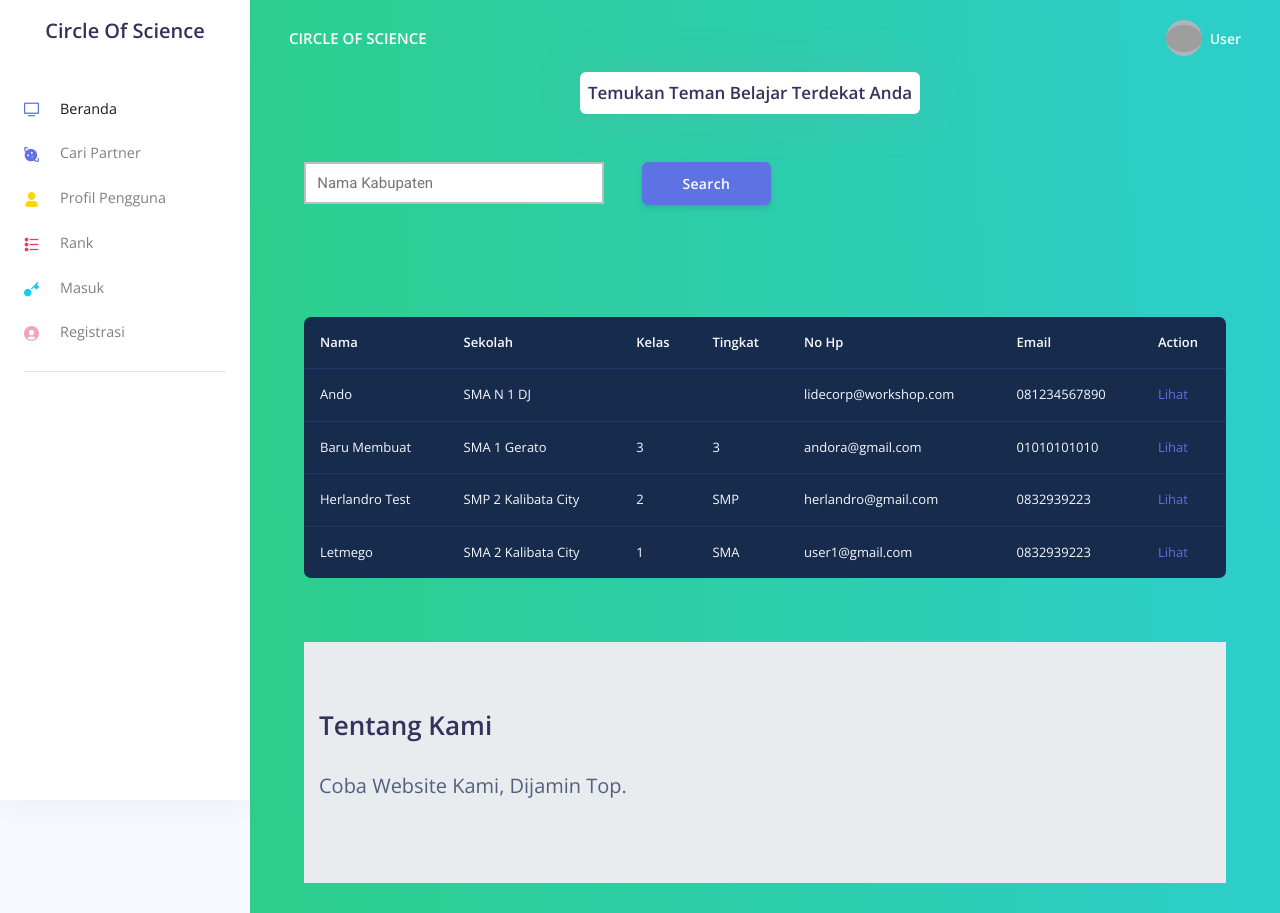
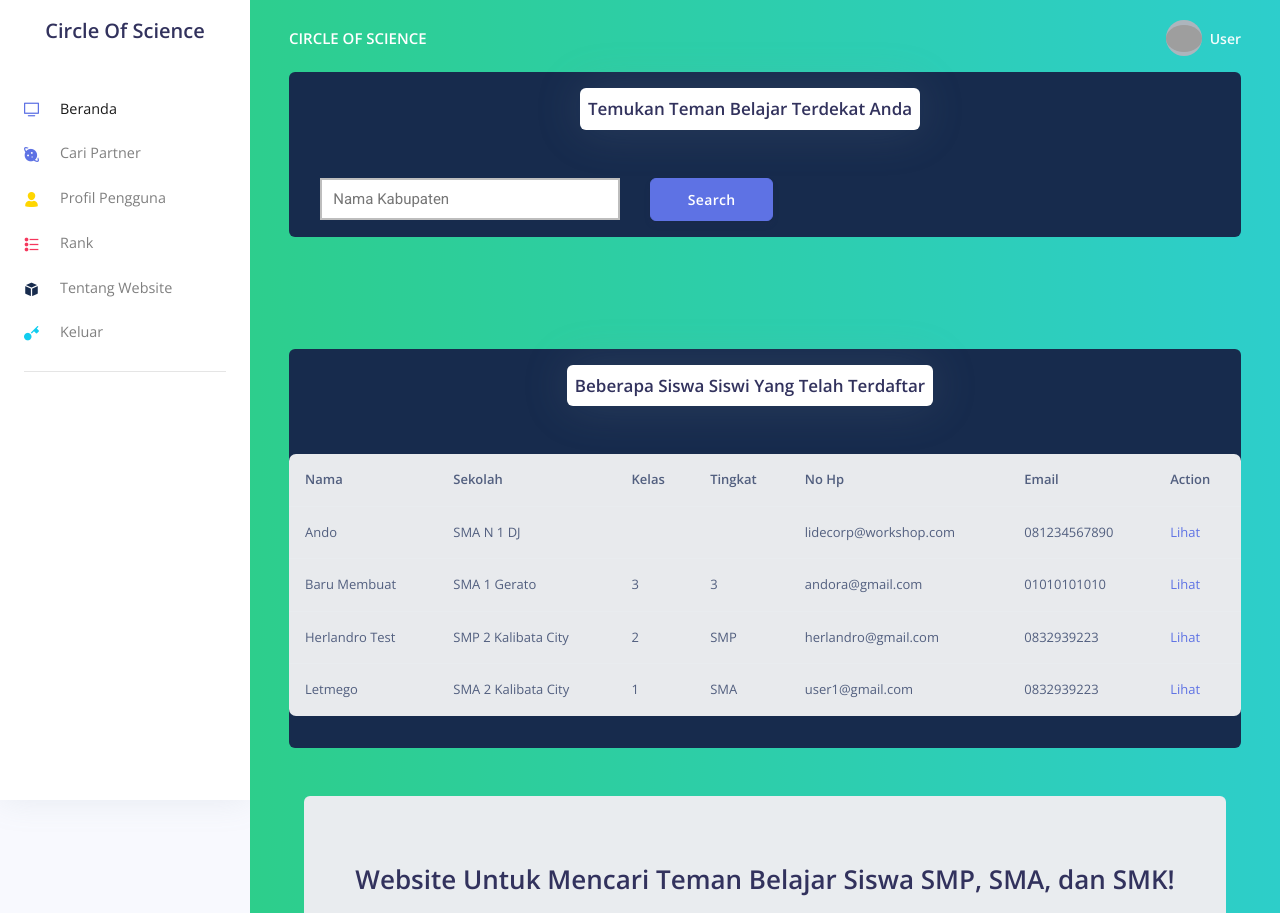
Before and after one commit to ratoz/CoS, a PHP site: page /cos_mvc/public in a window 1280 px wide. Shown: the top 913 px of the page. Run offline with PHP 8.4, Linux system fonts and the light colour scheme; the visitor is signed in with stand-in values (Sample User, id 1); data comes from the database, SQL or seed files in the repository; data that the repository does not hold is empty; some libraries are stand-ins or nearby versions; grey boxes are pictures that could not be loaded.

Commit message:
update navbar & dashboard

```diff
--- a/app/view/caripartner/valid.php
+++ b/app/view/caripartner/valid.php
@@ -13,7 +13,7 @@
     <div class="row justify-content-center">
       <div class="col-xl-8 order-xl-1">
         <div class="card bg-secondary shadow">
-          <div class="card-header bg-white border-0">
+          <div class="card-header bg-secondary border-0">
             <div class="row align-items-center">
               <div class="col-12">
                 <div class="text-center">
--- a/app/view/dashboard/index.php
+++ b/app/view/dashboard/index.php
@@ -1,6 +1,9 @@
 <div class="header bg-gradient-success pb-4 pt-5 pt-md-6">
 
-  <div class="container row justify-content-center pb-4">
+  <div class="container-fluid">
+    <div class="form-search-wrap bg-default p-3 rounded" data-aos="fade-up" data-aos-delay="200">
+
+    <div class="container row justify-content-center pb-4 hoverable">
     <h1 class="ml14 mb-3">
       <span class="text-wrapper">
         <h3 class="letter shadow-lg p-2 bg-white rounded">Temukan Teman Belajar Terdekat Anda</h3>
@@ -9,20 +12,17 @@
     </h1>
   </div>
 
-
-  <div class="container-fluid">
-    <div class="form-search-wrap" data-aos="fade-up" data-aos-delay="200">
       <div class="container">
         <form action="" method="post">
           <div class="row align-items-center">
             <div class="col-lg-12s mb-4 mb-xl-0 col-xl-3">
               <div class="wrap-icon">
-                <input type="text" id="name" name="name" placeholder="Nama Kabupaten" value="">
+                <input class="hoverable" type="text" id="name" name="name" placeholder="Nama Kabupaten" value="">
                 <span class="icon icon-room"></span>
               </div>
             </div>
             <div class="col-lg-12 col-xl-2" style="margin-left: 100px">
-              <input type="button" class="btn btn-primary btn-block rounded" id="search" name="search" value="Search">
+              <input type="button" class="btn btn-primary btn-block rounded hoverable" id="search" name="search" value="Search">
             </div>
           </div>
         </form>
@@ -30,15 +30,23 @@
     </div>
     <br>
     <div class="container">
-      <TABLE class="table table-striped table-resposive table-hover table-dark" id="tableCari">
+      <TABLE class="table table-striped table-resposive table-hover table-dark shadow-lg" id="tableCari">
       </TABLE>
     </div>
     <br>
     <br>
     <br>
-    <div class="container">
+    <div class="bg-default pt-3 pb-3 rounded">
+    <div class="container row justify-content-center pb-4 hoverable">
+    <h1 class="ml14 mb-3">
+      <span class="text-wrapper">
+        <h3 class="letter shadow-lg p-2 bg-white rounded">Beberapa Siswa Siswi Yang Telah Terdaftar</h3>
+        <span class="line"></span>
+      </span>
+    </h1>
+  </div>
       <div class="table-responsive">
-        <Table class="table align-items-center table-dark table-flush" id='partnerTable'>
+        <Table class="table align-items-center table-light table-flush" id='partnerTable'>
           <tr>
             <th>Nama</th>
             <th>Sekolah</th>
@@ -57,48 +65,70 @@
 
     <div class="site-section">
       <div class="container justify-content-center">
-        <div class="jumbotron jumbotron-fluid">
+        <div class="jumbotron jumbotron-fluid rounded">
           <div class="container">
-            <h1 class="display-4">Tentang Kami</h1>
-            <p class="lead">Coba Website Kami, Dijamin Top.</p>
+            <h1 class="display row justify-content-center">Website Untuk Mencari Teman Belajar Siswa SMP, SMA, dan SMK!</h1>
           </div>
         </div>
-        <div class="row justify-content-center mb-5">
-          <div class="col-md-5 col-lg-4 mb-4 mb-lg-4">
-            <div class="card" style="width: 15rem;">
-              <img class="card-img-top" src="assets/img/person_5.jpg" alt="Card image cap">
-              <div class="card-body" align="center">
-                <h3 class="card-title">Lyla</h3>
-                <p class="card-text">Some quick example text to build on the card title and make up the bulk of the card's content.</p>
-                <a href="#" class="btn btn-primary">Go somewhere</a>
+
+        <!-- Card View Developer -->
+
+        <div class="container bg-default p-3 rounded">
+
+        <div class="container row justify-content-center pb-4 hoverable">
+    <h1 class="ml14 mb-3">
+      <span class="text-wrapper">
+        <h3 class="letter shadow-lg p-2 bg-white rounded">Tentang Pengembang Website</h3>
+        <span class="line"></span>
+      </span>
+    </h1>
+  </div>
+
+  <div class="card-deck">
+    <div class="card">
+      <img class="card-img-top" src="akb1.jpg" alt="Card image cap">
+      <div class="card-body">
+        <h5 class="card-title">Akbar Hari Mukti</h5>
+        <p class="card-text">Universitas Amikom Yogyakarta</p>
       </div>
     </div>
-          </div>
-          <div class="col-md-5 col-lg-4 mb-4 mb-lg-4">
-            <div class="card" style="width: 15rem;">
-              <img class="card-img-top" src="assets/img/person_5.jpg" alt="Card image cap">
-              <div class="card-body" align="center">
-                <h3 class="card-title">Natalia</h3>
-                <p class="card-text">Some quick example text to build on the card title and make up the bulk of the card's content.</p>
-                <a href="#" class="btn btn-primary">Go somewhere</a>
+    <div class="card">
+      <img class="card-img-top" src="url(); public/img/profile/akb1.jpg" alt="Card image cap">
+      <div class="card-body">
+        <h5 class="card-title">Herlandro Tribiakto</h5>
+        <p class="card-text">Universitas Amikom Yogyakarta</p>
       </div>
     </div>
+    <div class="card">
+      <img class="card-img-top" src="" alt="Card image cap">
+      <div class="card-body">
+        <h5 class="card-title">Muttafiah</h5>
+        <p class="card-text">Universitas Amikom Yogyakarta</p>
       </div>
-          <div class="col-md-5 col-lg-4 mb-4 mb-lg-4">
-            <div class="card" style="width: 15rem;">
-              <img class="card-img-top" src="assets/img/person_5.jpg" alt="Card image cap">
-              <div class="card-body" align="center">
-                <h3 class="card-title">Selena</h3>
-                <p class="card-text">Some quick example text to build on the card title and make up the bulk of the card's content.</p>
-                <a href="#" class="btn btn-primary">Go somewhere</a>
+    </div>
+    <div class="card">
+      <img class="card-img-top" src="" alt="Card image cap">
+      <div class="card-body">
+        <h5 class="card-title">Rhaka Novyansyah Dewanto</h5>
+        <p class="card-text">Universitas Amikom Yogyakarta</p>
+      </div>
+    </div>
+    <div class="card">
+      <img class="card-img-top" src="" alt="Card image cap">
+      <div class="card-body">
+        <h5 class="card-title">Ahmad Nashrudin</h5>
+        <p class="card-text">Universitas Amikom Yogyakarta</p>
+      </div>
     </div>
   </div>
 </div>
 
-          <div class="justify-content-center col-md-5 col-lg-3">
+  <div class="container-fluid">
+  <div class="row justify-content-center mt-5">
             <a href="#" class="btn btn-primary rounded py-2 px-4 text-white">Tentang Website</a>
           </div>
   </div>
+
       </div>
     </div>
 
--- a/app/view/rank/index.php
+++ b/app/view/rank/index.php
@@ -10,7 +10,7 @@
 
 		<div class="container-fluid">
 
-			<div class="form-search-wrap">
+			<div class="form-search-wrap bg-default rounded p-3">
 				<!-- data-aos="fade-up" data-aos-delay="100" -->
 
 				<form class="form-inline form-group" action="<?= BASEURL ?>Rank/searchData" method="post">
--- a/app/view/templates/navbar.php
+++ b/app/view/templates/navbar.php
@@ -105,15 +105,23 @@
           </a>
         </li>
         <li class="nav-item">
-          <a class="nav-link" href="<?= BASEURL; ?>Login">
-            <i class="ni ni-key-25 text-info"></i> Masuk
+          <a class="nav-link <?php if ($data['page'] === 'about') echo "active"; ?>" href="<?= BASEURL; ?>about">
+            <i class="ni ni-app text-default"></i> Tentang Website
           </a>
         </li>
+
+        <li class="nav-item">
+          <a class="nav-link" href="<?= BASEURL; ?>Logout">
+            <i class="ni ni-key-25 text-info"></i> Keluar
+          </a>
+        </li>
+        <!--
         <li class="nav-item">
           <a class="nav-link" href="<?= BASEURL; ?>Register">
             <i class="ni ni-circle-08 text-pink"></i> Registrasi
           </a>
         </li>
+              -->
       </ul>
       <!-- Divider -->
       <hr class="my-3">
--- a/public/css/style.css
+++ b/public/css/style.css
@@ -10,3 +10,5 @@
 .footer p {
     font-size: small;
 }
+
+/* could animation */
```
Also changed, not shown: app/view/dashboard/akb1.jpg (added). Lines whose indentation alone changed are shown as unchanged.
